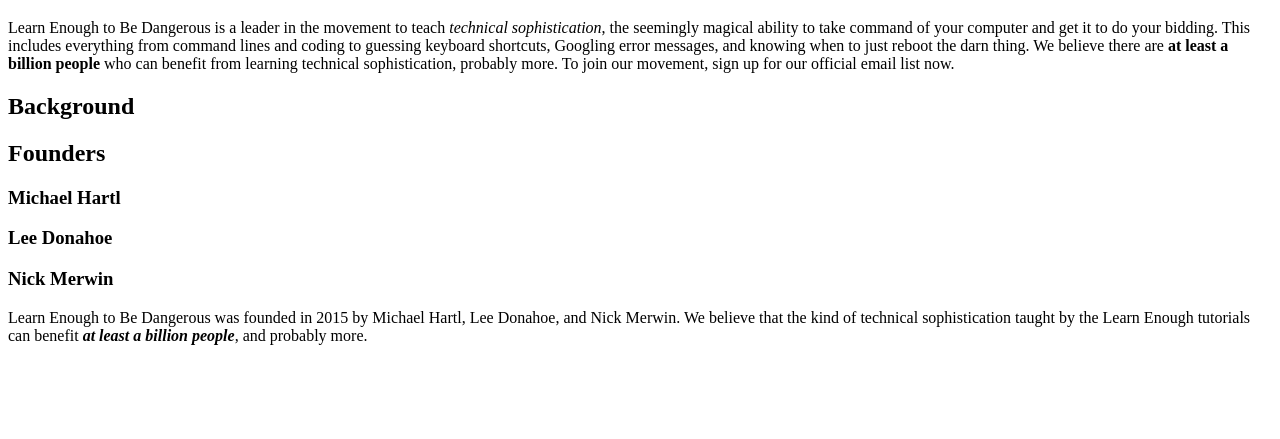
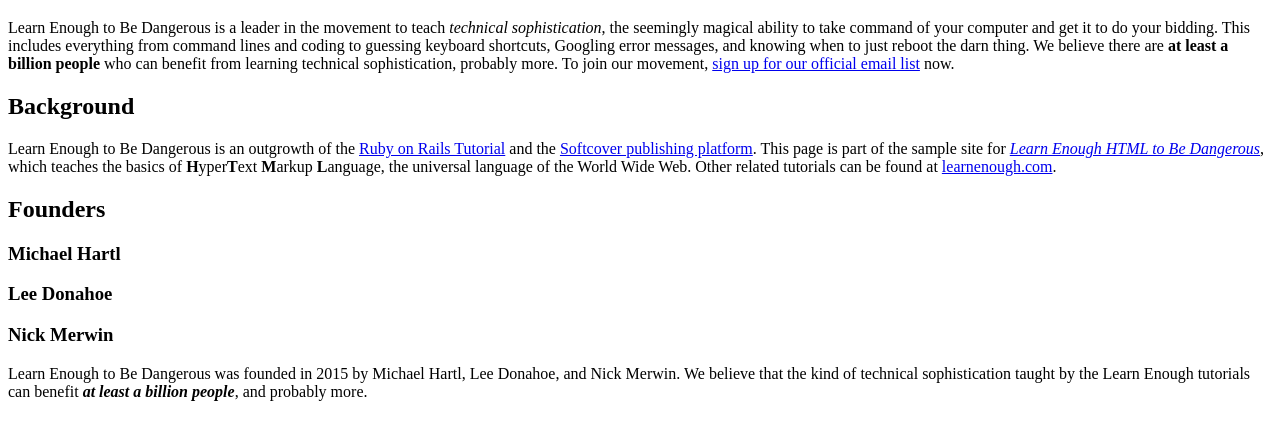
Before and after one commit to monikanaw/sample_website, a plain HTML site: page ex2.html in a window 1280 px wide. Shown: the part 61-500 px from the top of the page. Drawn offline with Linux system fonts and the light colour scheme.

```diff
--- a/ex2.html
+++ b/ex2.html
@@ -16,10 +16,21 @@
      Googling error messages, and knowing when to just reboot the darn thing.
      We believe there are <strong>at least a billion people</strong> who can benefit from
      learning technical sophistication, probably more. To join our
-     movement, sign up for our official email list now.
+     movement, <a href="http://learnenough.com/email">sign
+      up for our official email list</a> now.
    </p>
 
     <h2>Background</h2>
+
+    <p>
+      Learn Enough to Be Dangerous is an outgrowth of the
+      <a href="http://railstutorial.org/">Ruby on Rails Tutorial</a> and the <a href="http://www.softcover.io/">Softcover publishing platform</a>. This page is part of the sample site for <a href="http://learnenough.com/html-tutorial"><em>Learn Enough HTML to
+      Be Dangerous</em></a>, which teaches the basics of
+      <strong>H</strong>yper<strong>T</strong>ext <strong>M</strong>arkup
+      <strong>L</strong>anguage, the universal language of the World Wide Web.
+      Other related tutorials can be found at
+      <a href="http://learnenough.com/">learnenough.com</a>.
+    </p>
 
     <h2>Founders</h2>
 
```
